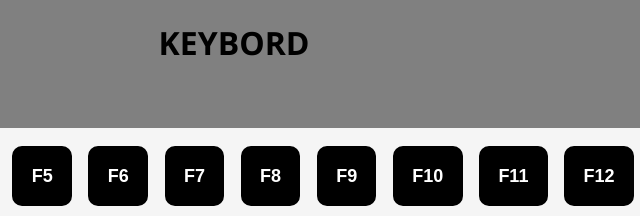
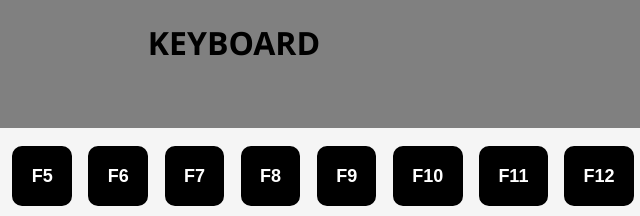
Before and after one commit to PratyushayanPaul/FlexKeyboard, a plain HTML site: page index.html in a window 1280 px wide. Shown: the top 216 px of the page, 406-1046 px from the left. Drawn offline with Linux system fonts and the light colour scheme.

Commit message:
Second Commit

```diff
--- a/index.html
+++ b/index.html
@@ -8,7 +8,7 @@
     <link rel="stylesheet" href="style.css">
 </head>
 <body>
-    <h1>KEYBORD</h1>
+    <h1>KEYBOARD</h1>
     <div id="main">
         <div class="row">
             <div id="Esc" class="FirstRow">Esc</div>
```
